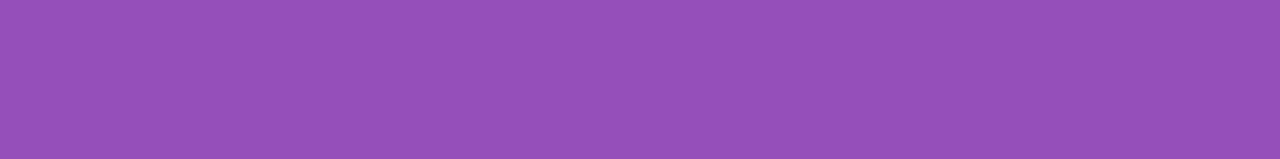
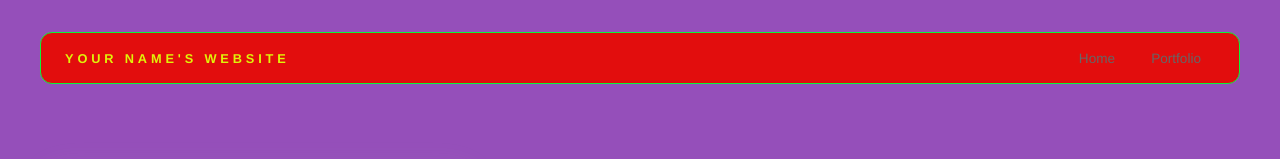
Before and after one commit to arialhendricks-ops/arialhendricks-ops.github.io, a plain HTML site: page index.html in a window 1280 px wide. Shown: the top 159 px of the page. Drawn offline with Linux system fonts and the light colour scheme.

Commit message:
finished first website

```diff
--- a/index.html
+++ b/index.html
@@ -9,10 +9,20 @@
 <body>
   <!-- All content goes here -->
   <div id="all-contents">
-    <!-- nav goes here (TODO 6) -->
+    <nav>
+      <h1>Your Name's Website</h1>
+      <ul id="nav-ul">
+        <li class="nav-li"><a href="index.html">Home</a></li>
+        <li class="nav-li"><a href="portfolio.html">Portfolio</a></li>
+      </ul>
+    </nav>
+
+
     <main>
       <div class="sidebar">
-
+        <img class="sidebar-img"
+          src="https://encrypted-tbn0.gstatic.com/images?q=tbn:ANd9GcT7HNOoCoXbl3aOjpbQDDyPUAY3crzDmv5l3UwFYG2TKg&s=10"
+          alt="My image" />
       </div>
 
       <div class="content">
--- a/style.css
+++ b/style.css
@@ -95,3 +95,69 @@ h2 {
   border-color: #4a23ca;
   transform: translateY(-2px);
 }
+
+.sidebar-img {
+  width: 100%;
+  max-width: 760px;
+  aspect-ratio: 3 / 4;
+  object-fit: cover;
+  display: block;
+  border-radius: 25px;
+  filter: grayscale(100%);
+  box-shadow: 0 8px 30px rgba(18, 227, 200, 0.12);
+  transition:
+    filter 0.4s ease,
+    transform 0.4s ease,
+    box-shadow 0.4s ease;
+}
+
+.sidebar-img:hover {
+  filter: grayscale(0%);
+  transform: translateY(-4px);
+  box-shadow: 0 16px 40px rgba(237, 4, 125, 0.18);
+}
+
+nav {
+  display: flex;
+  justify-content: space-between;
+  align-items: center;
+  margin-bottom: 48px;
+  padding: 16px 24px;
+  background: #e20d0d;
+  border: 1px solid #0bf53a;
+  border-radius: 12px;
+}
+
+nav h1 {
+  margin: 0;
+  font-size: 0.8rem;
+  font-weight: 700;
+  text-transform: uppercase;
+  letter-spacing: 0.3em;
+  color: #e0f309;
+}
+
+#nav-ul {
+  list-style: none;
+  display: flex;
+  gap: 8px;
+  margin: 0;
+  padding: 0;
+}
+
+.nav-li a {
+  color: #666;
+  text-decoration: none;
+  font-size: 0.85rem;
+  font-weight: 500;
+  padding: 6px 14px;
+  border-radius: 8px;
+  transition:
+    background 0.25s ease,
+    color 0.25s ease;
+}
+
+.nav-li a:hover {
+  background: #f1bf08;
+  color: #e286b5;
+}
```
Lines whose indentation alone changed are shown as unchanged.
